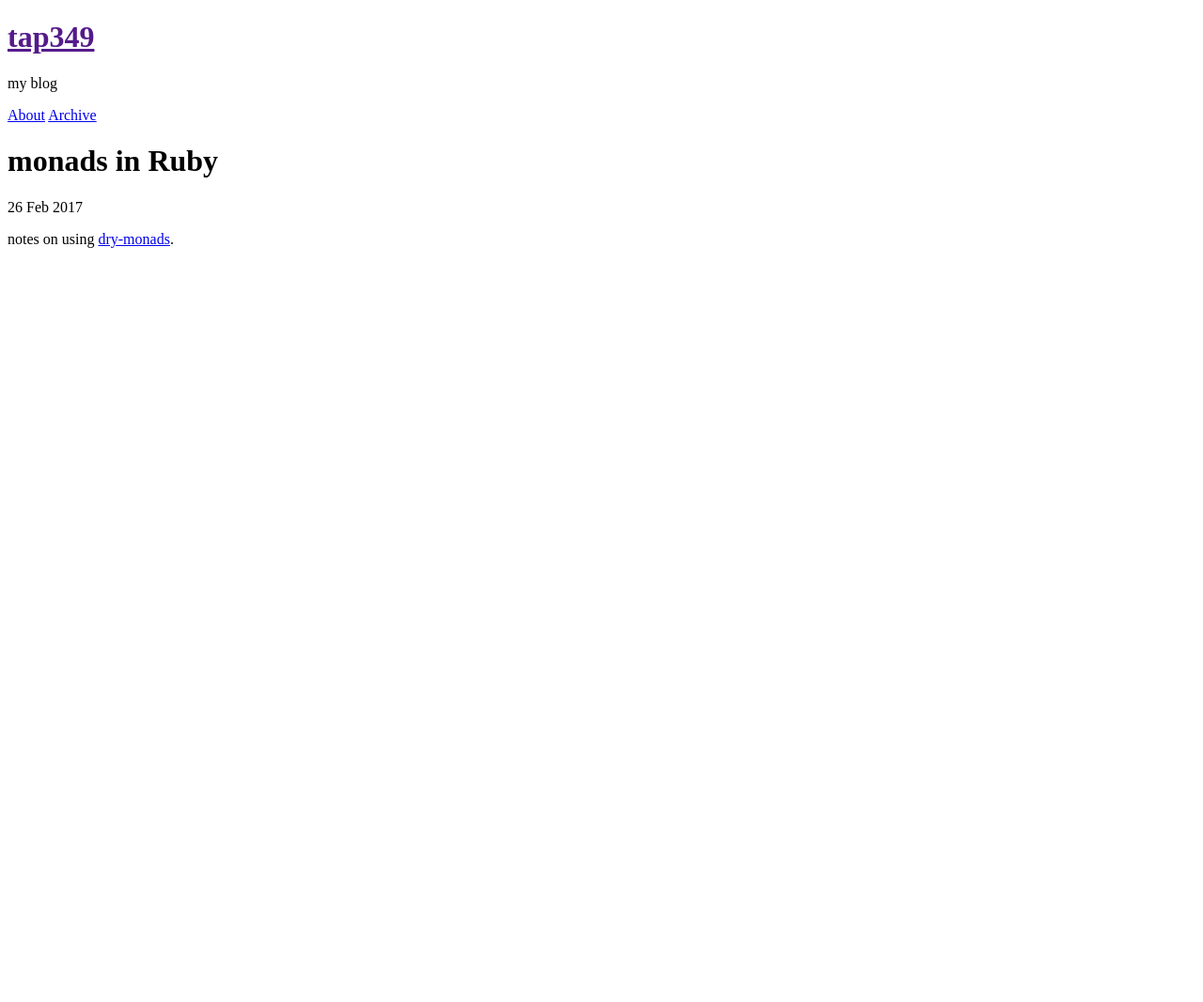
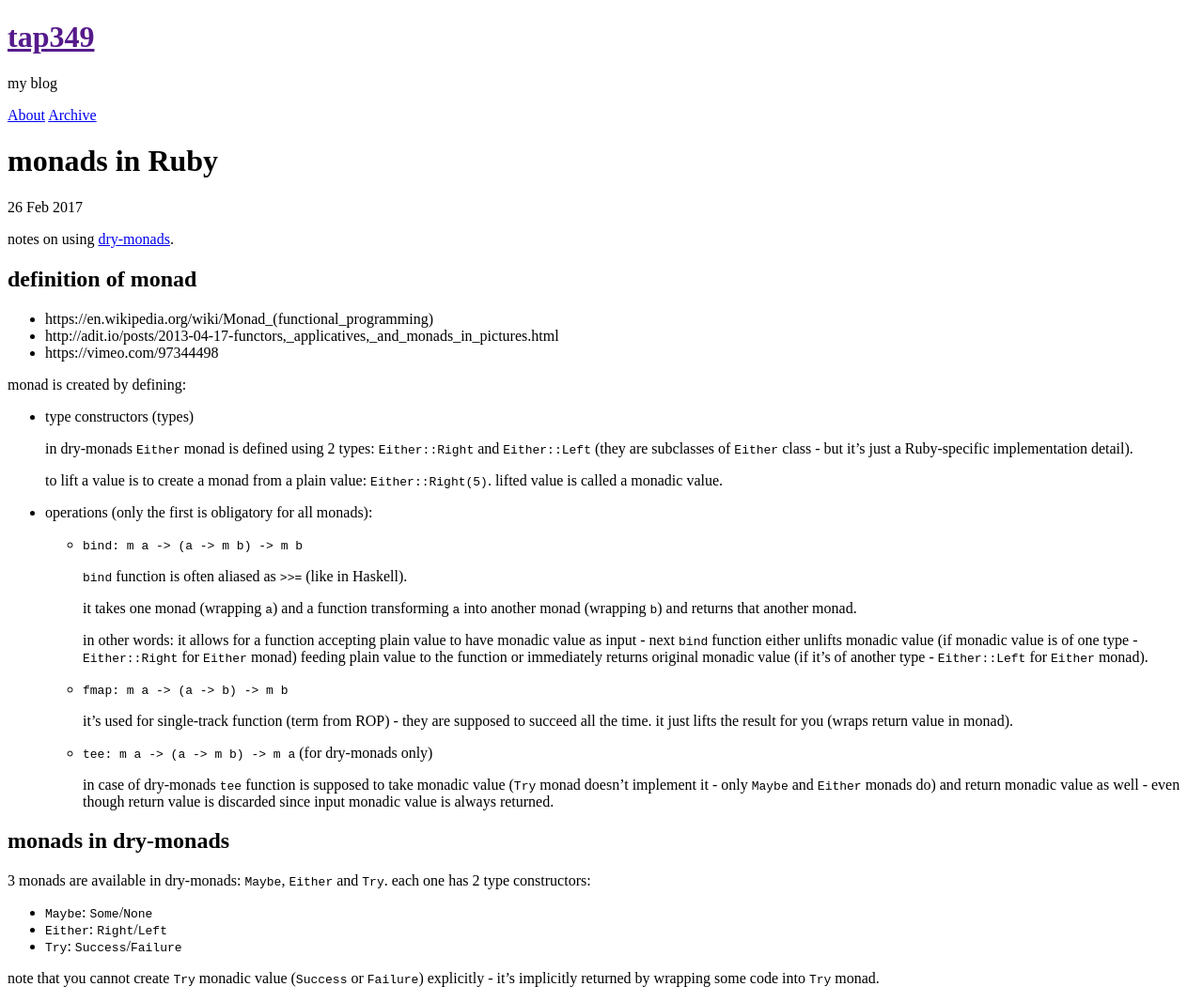
Before and after one commit to tap349/tap349.github.io, a Jekyll site: the page built from _posts/2017-02-27-monads-in-ruby.md, in a window 1280 px wide. Shown: the whole page at 94% size. Built offline with Jekyll 4.4.1, drawn with Linux system fonts in a browser that asks for light colours; before the commit the page ends 900 px from its top, so only the background shows below that.

Commit message:
update 2017-02-27_02:19:06

```diff
--- a/_posts/2017-02-27-monads-in-ruby.md
+++ b/_posts/2017-02-27-monads-in-ruby.md
@@ -9,3 +9,60 @@ categories: [dry-rb, ruby]
 notes on using [dry-monads](http://dry-rb.org/gems/dry-monads/).
 
 <!-- more -->
+
+## definition of monad
+
+- https://en.wikipedia.org/wiki/Monad_(functional_programming)
+- http://adit.io/posts/2013-04-17-functors,_applicatives,_and_monads_in_pictures.html
+- https://vimeo.com/97344498
+
+monad is created by defining:
+
+- type constructors (types)
+
+  in dry-monads `Either` monad is defined using 2 types:
+  `Either::Right` and `Either::Left` (they are subclasses of `Either` class -
+  but it's just a Ruby-specific implementation detail).
+
+  to lift a value is to create a monad from a plain value: `Either::Right(5)`.
+  lifted value is called a monadic value.
+
+- operations (only the first is obligatory for all monads):
+
+  - `bind: m a -> (a -> m b) -> m b`
+
+    `bind` function is often aliased as `>>=` (like in Haskell).
+
+    it takes one monad (wrapping `a`) and a function transforming `a`
+    into another monad (wrapping `b`) and returns that another monad.
+
+    in other words: it allows for a function accepting plain value to have
+    monadic value as input - next `bind` function either unlifts monadic value
+    (if monadic value is of one type - `Either::Right` for `Either` monad)
+    feeding plain value to the function or immediately returns original monadic
+    value (if it's of another type - `Either::Left` for `Either` monad).
+
+  - `fmap: m a -> (a -> b) -> m b`
+
+    it's used for single-track function (term from ROP) -
+    they are supposed to succeed all the time.
+    it just lifts the result for you (wraps return value in monad).
+
+  - `tee: m a -> (a -> m b) -> m a` (for dry-monads only)
+
+    in case of dry-monads `tee` function is supposed to take monadic value
+    (`Try` monad doesn't implement it - only `Maybe` and `Either` monads do)
+    and return monadic value as well - even though return value is discarded
+    since input monadic value is always returned.
+
+## monads in dry-monads
+
+3 monads are available in dry-monads: `Maybe`, `Either` and `Try`.
+each one has 2 type constructors:
+
+- `Maybe`: `Some`/`None`
+- `Either`: `Right`/`Left`
+- `Try`: `Success`/`Failure`
+
+note that you cannot create `Try` monadic value (`Success` or `Failure`)
+explicitly - it's implicitly returned by wrapping some code into `Try` monad.
```
